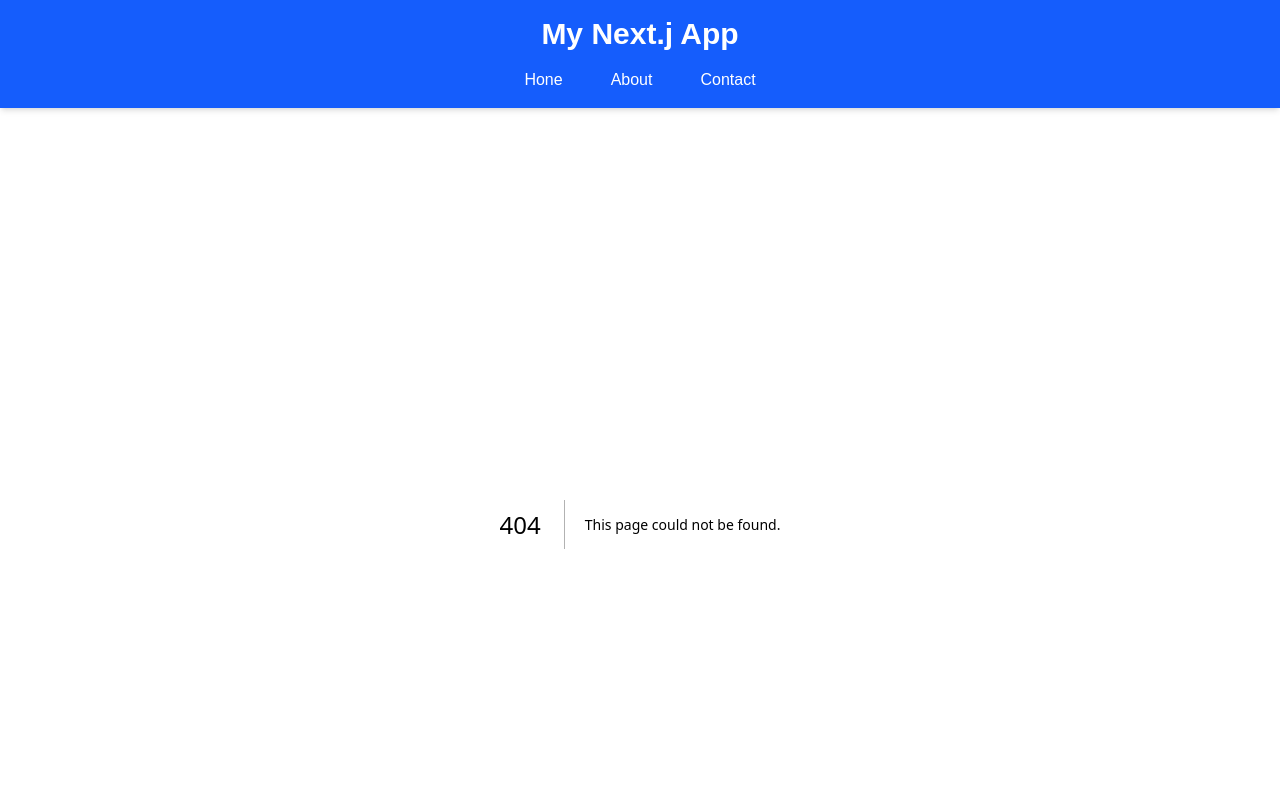
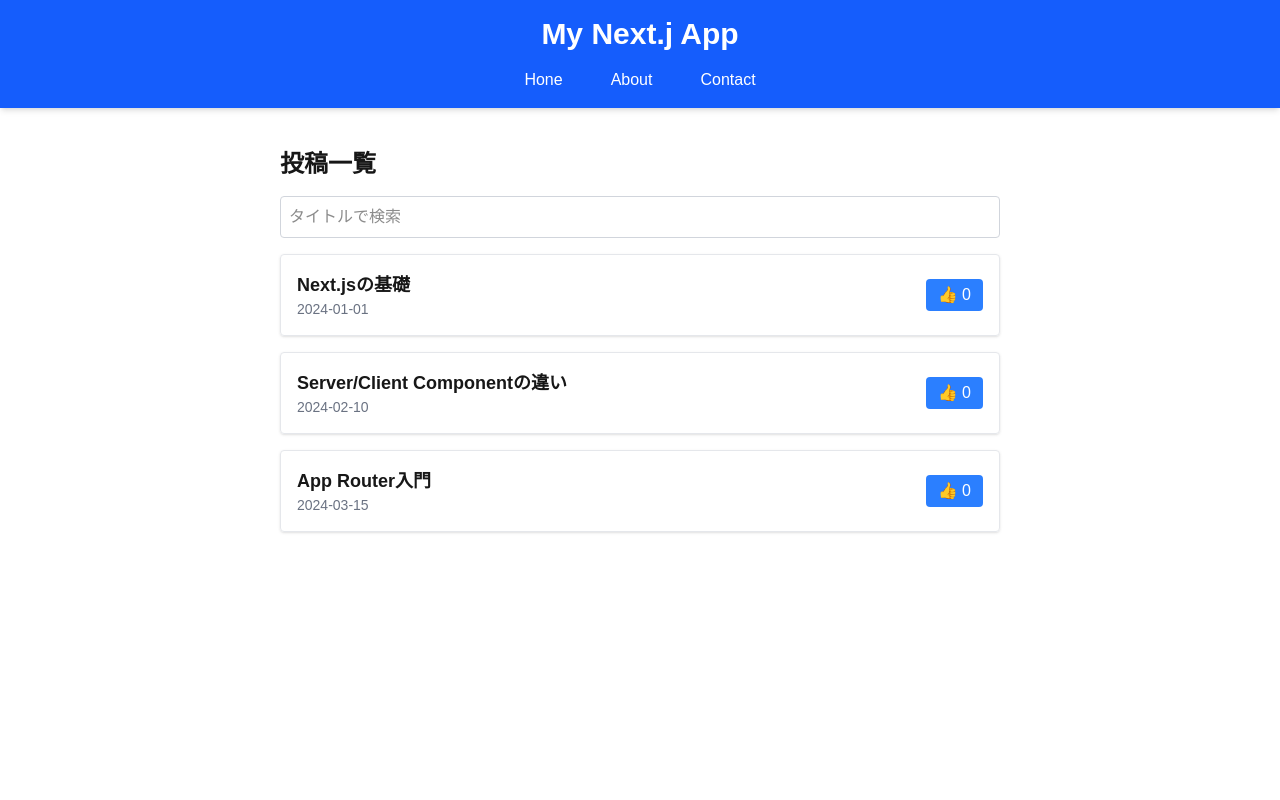
Before and after one commit to shouechi/nextjs_curriculum, a Next.js app in the folder my-app/: page /blog in a window 1280 px wide. Before the commit this address had no page. Shown: the top 800 px of the page. Built offline with nearby package versions, Linux system fonts and the light colour scheme.

Commit message:
add: いいね、検索機能

```diff
--- /dev/null
+++ b/my-app/src/app/blog/_components/post-list.tsx
@@ -0,0 +1,52 @@
+'use client'
+
+import { Post } from "@/types/post"
+import { useState } from "react"
+
+type Props = {
+  posts: Post[]
+}
+
+export default function PostList({ posts }: Props) {
+  const [likes, setLikes] = useState<{ [id: string]: number }>({})
+  const [filter, setFilter] = useState('')
+
+  const handleLike = (id: string) => {
+    setLikes((prev) => ({ ...prev, [id]: (prev[id] || 0) + 1}))
+  }
+
+  const filteredPosts = posts.filter((post) =>
+    post.title.toLowerCase().includes(filter.toLocaleLowerCase())
+  )
+
+  return (
+    <div>
+      <input
+        type="text"
+        placeholder="タイトルで検索"
+        value={filter}
+        onChange={(e) => setFilter(e.target.value)}
+        className="mb-4 w-full rounded border border-gray-300 p-2"
+      />
+      <ul className="space-y-4">
+        {filteredPosts.map((post) => (
+          <li
+            key={post.id}
+            className="flex items-center justify-between rounded border border-gray-200 p-4 shadow-sm"
+          >
+            <div>
+              <h2 className="text-lg font-semibold">{post.title}</h2>
+              <p className="text-sm text-gray-500">{post.date}</p>
+            </div>
+            <button
+              onClick={() => handleLike(post.id)}
+              className="ml-4 rounded bg-blue-500 px-3 py-1 text-white hover:bg-blue-600"
+            >
+              👍 {likes[post.id] || 0}
+            </button>
+          </li>
+        ))}
+      </ul>
+    </div>
+  )
+}
--- /dev/null
+++ b/my-app/src/app/blog/page.tsx
@@ -0,0 +1,13 @@
+import { feachPosts } from "@/lib/posts";
+import PostList from "./_components/post-list"
+
+export default async function BlogPage() {
+  const posts = await feachPosts()
+
+  return (
+    <div className="mx-auto max-w-3xl p-6">
+      <h1 className="mb-4 text-2xl font-bold">投稿一覧</h1>
+      <PostList posts={posts} />
+    </div>
+  )
+}
--- /dev/null
+++ b/my-app/src/lib/posts.ts
@@ -0,0 +1,24 @@
+import { Post } from "@/types/post";
+
+export async function feachPosts(): Promise<Post[]> {
+  return [
+    {
+      id: '1',
+      title: 'Next.jsの基礎',
+      date: '2024-01-01',
+      content: 'Next.jsの基礎内容です。',
+    },
+    {
+      id: '2',
+      title: 'Server/Client Componentの違い',
+      date: '2024-02-10',
+      content: 'ServerとClientの違いを説明します。',
+    },
+    {
+      id: '3',
+      title: 'App Router入門',
+      date: '2024-03-15',
+      content: 'App Routerの使い方について解説します。',
+    }
+  ]
+}
--- /dev/null
+++ b/my-app/src/types/post.ts
@@ -0,0 +1,6 @@
+export type Post = {
+  id: string
+  title: string
+  date: string
+  content: string
+}
```
